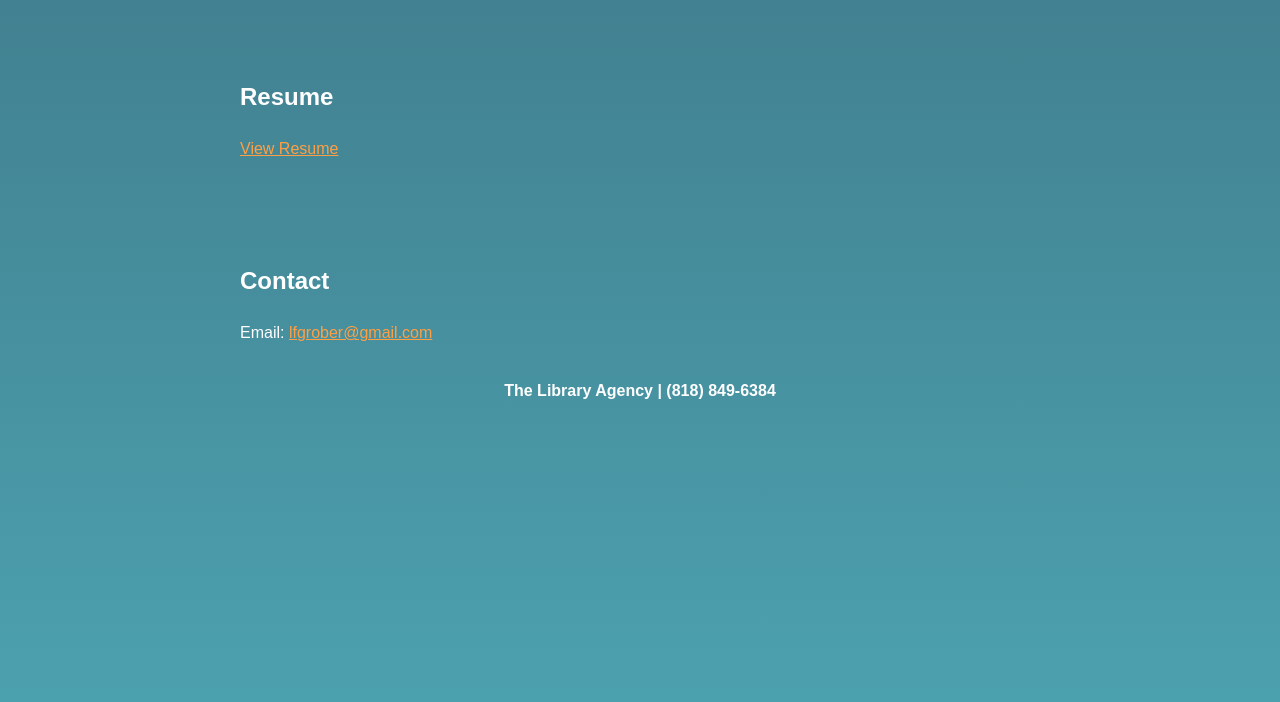
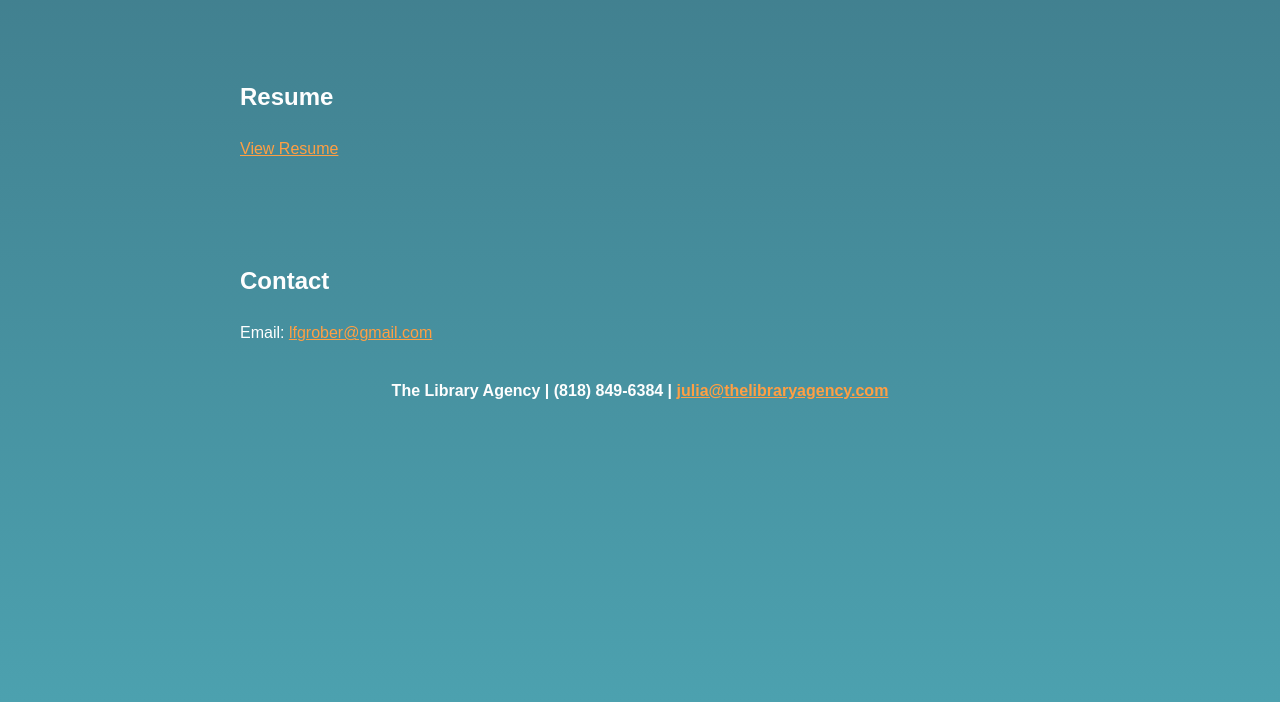
Before and after one commit to leegrober/website, a plain HTML site: page index.html in a window 1280 px wide. Shown: the part 1445-2147 px from the top of the page. Drawn offline with Linux system fonts and the light colour scheme.

Commit message:
Update index.html

```diff
--- a/index.html
+++ b/index.html
@@ -40,7 +40,7 @@
     <h2>Contact</h2>
     <p>Email: <a href="mailto:lfgrober@gmail.com">lfgrober@gmail.com</a></p>
     <div class ='centered'>
-      <p><b>The Library Agency | (818) 849-6384 </b></p>
+      <p><b>The Library Agency | (818) 849-6384 | <a href="mailto:julia@thelibraryagency.com">julia@thelibraryagency.com</a></b></p>
 
       </div>
   </section>
```
